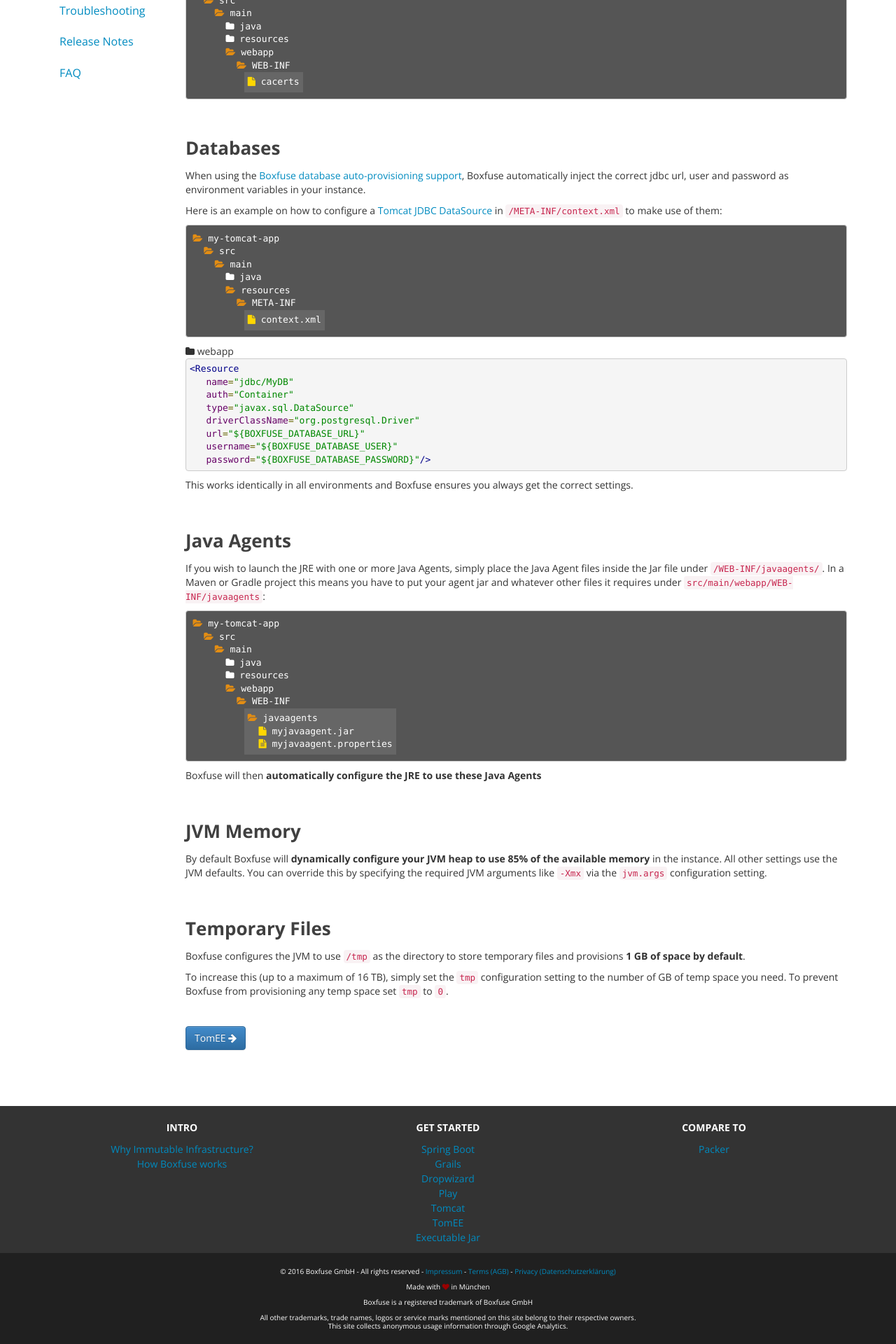
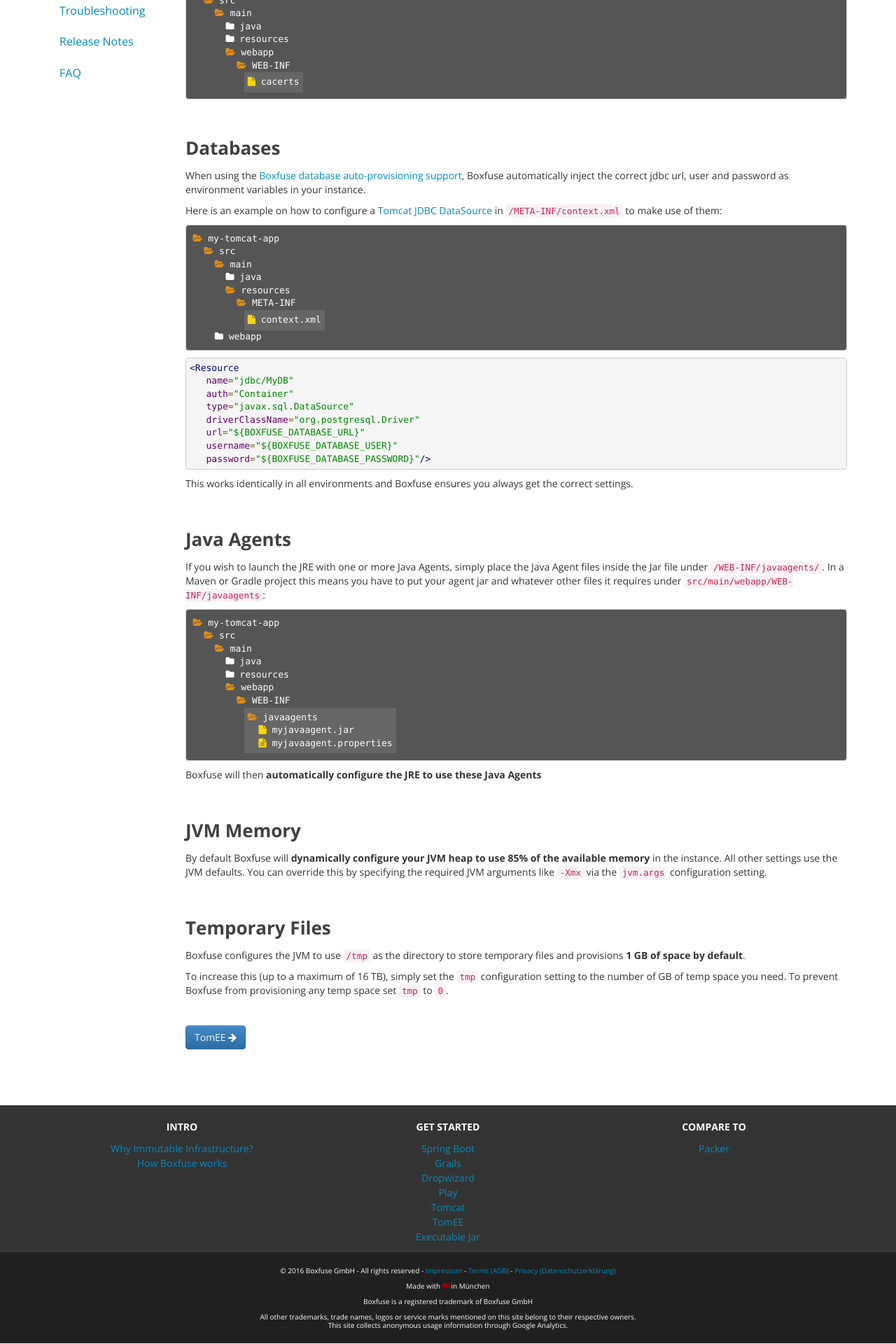
Before and after one commit to flyway/boxfuse.com, a Jekyll site: the page built from docs/payloads/tomcat.html, in a window 1280 px wide. Shown: the part 1360-3280 px from the top of the page at 70% size. Built offline with Jekyll 4.4.1, drawn with Linux system fonts in a browser that asks for light colours.

Commit message:
Fixed filetree

```diff
--- a/docs/payloads/tomcat.html
+++ b/docs/payloads/tomcat.html
@@ -72,8 +72,8 @@ subtitle: 'Tomcat'
       <i class="fa fa-folder"></i> java
       <i class="fa fa-folder-open"></i> resources
         <i class="fa fa-folder-open"></i> META-INF
-          <span><i class="fa fa-file"></i> context.xml</span></pre>
-    <i class="fa fa-folder"></i> webapp
+          <span><i class="fa fa-file"></i> context.xml</span>
+    <i class="fa fa-folder"></i> webapp</pre>
 
     <pre class="prettyprint">&lt;Resource
    name="jdbc/MyDB"
```
